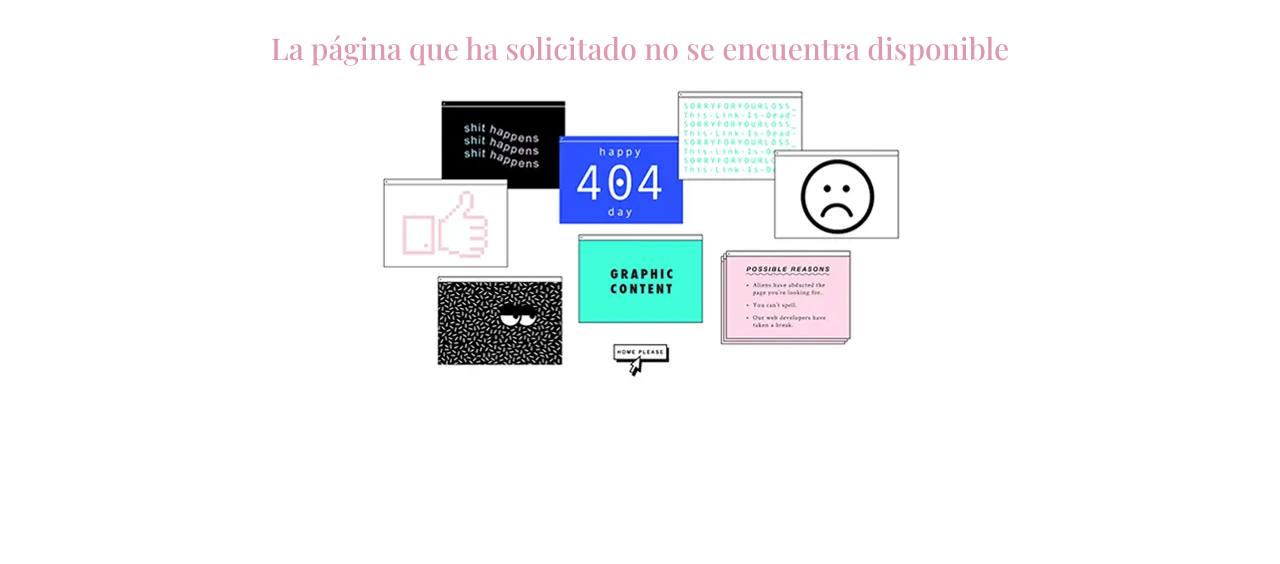
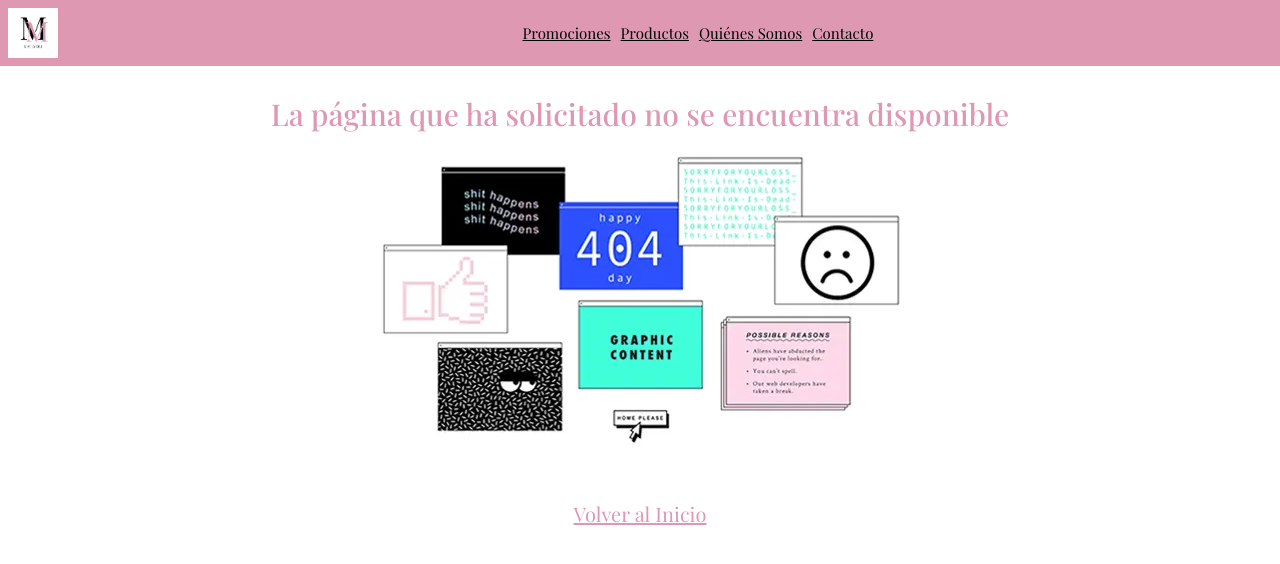
Before and after one commit to NadiaMoliterni/EntregaFinal-Moliterni, a website: page error404.html in a window 1280 px wide. Drawn offline with nearby package versions, Linux system fonts and the light colour scheme; a web font is replaced by a local one.

Commit message:
detalles de error404

```diff
--- a/error404.html
+++ b/error404.html
@@ -12,12 +12,56 @@
     <link rel="stylesheet" href="css/main.css">
 </head>
 
-<body class="contenedor">
-    <div>
+<body>
+    <!-- inicia nav -->
+    <nav class="navbar navbar-expand-md botonera">
+        <div class="container-fluid">
+          <a class="navbar-brand" href="error404.html">
+            <!-- aca va el logo -->
+            <img src="img/logo.png" alt="logo de MateMoli">
+          </a>
+
+            <button class="navbar-toggler" type="button" data-bs-toggle="collapse" data-bs-target="#navbarSupportedContent" aria-controls="navbarSupportedContent" aria-expanded="false" aria-label="Toggle navigation">
+            <!-- btn hamb -->
+            <span class="navbar-toggler-icon"></span>
+            </button>
+            <div class="collapse navbar-collapse" id="navbarSupportedContent">
+               <ul class="navbar-nav me-auto mb-2 mb-lg-0">
+                   <li class="nav-item">
+                   <a class="nav-link" href="pages/promociones.html">
+                    Promociones
+                   </a>
+                   </li>
+                   <li class="nav-item">
+                   <a class="nav-link" href="pages/productos.html">
+                    Productos
+                   </a>
+                   </li>
+                   <li class="nav-item">
+                   <a class="nav-link" href="pages/quienes-somos.html">
+                    Quiénes Somos
+                   </a>
+                   </li>
+                   <li class="nav-item">
+                   <a class="nav-link" href="pages/contacto.html">
+                    Contacto
+                   </a>
+                   </li>
+                </ul>
+            </div>
+        </div>
+    </nav>
+
+    <!-- ends nav -->
+    <!-- cargo el Js de BS -->
+    <script src="https://cdn.jsdelivr.net/npm/bootstrap@5.3.0-alpha2/dist/js/bootstrap.bundle.min.js" integrity="sha384-qKXV1j0HvMUeCBQ+QVp7JcfGl760yU08IQ+GpUo5hlbpg51QRiuqHAJz8+BrxE/N" crossorigin="anonymous"></script>
+
+    <div class="contenedor row">
         <h1>La página que ha solicitado no se encuentra disponible</h1>
         <a href="index.html">
             <img src="img/error404.webp" alt="página no encontrada">
         </a>
+        <a href="index.html" class="linkMore">Volver al Inicio</a>
     </div>
 </body>
 </html>
```
